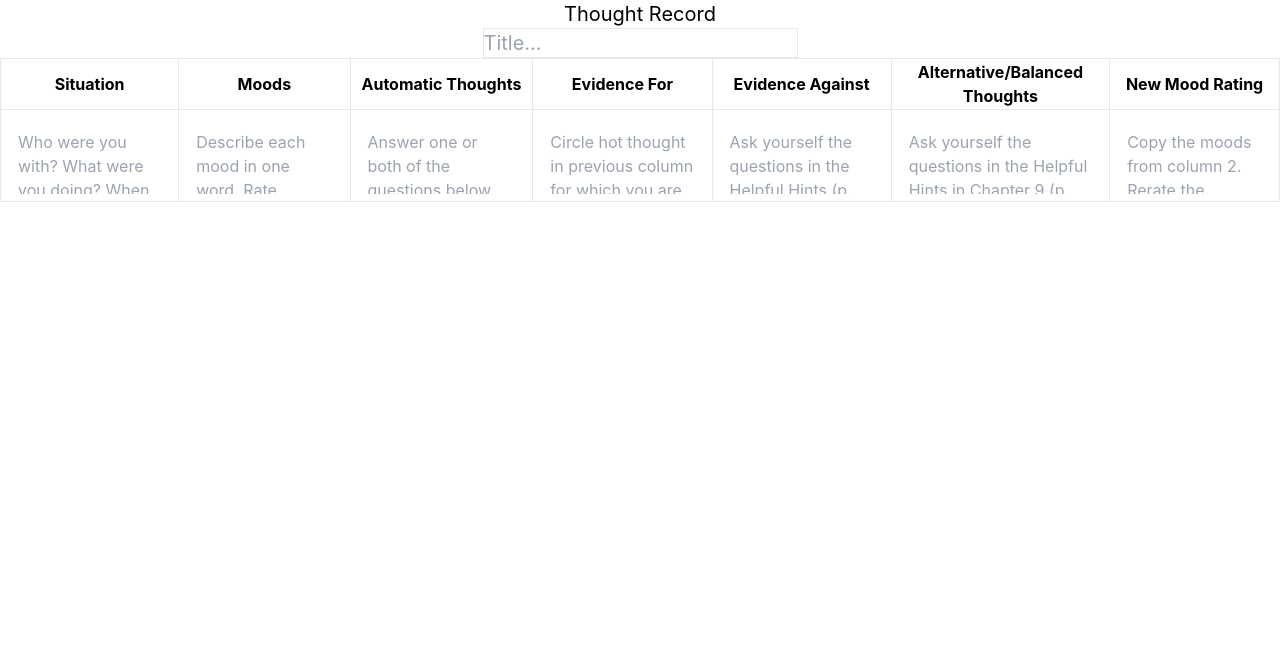
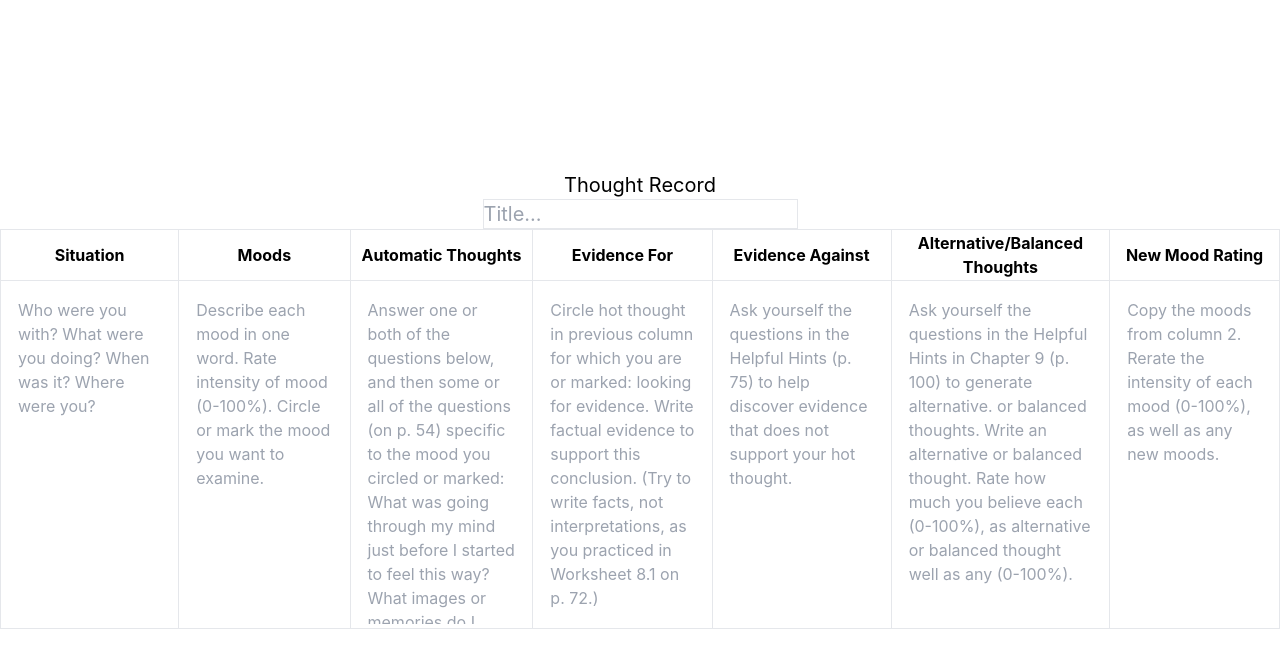
Before and after one commit to Tommacfie/thought-portal, a React (Create React App) app in the folder client/: page / in a window 1280 px wide. Shown: the top 668 px of the page. Built offline with nearby package versions, Linux system fonts and the light colour scheme; no server answers.

Commit message:
fix: mainview and thoughtrecord container layout
Signed-off-by: Tommacfie <tommacfie@aol.com>

```diff
--- a/client/src/pages/mainView/containers/MainViewContainer.tsx
+++ b/client/src/pages/mainView/containers/MainViewContainer.tsx
@@ -5,6 +5,6 @@ const MainViewContainer = ({
 }: {
   children: ReactElement | ReactElement[];
 }) => {
-  return <div className="h-screen w-screen"> {children}</div>;
+  return <div className="h-screen w-screen">{children}</div>;
 };
 export default MainViewContainer;
--- a/client/src/pages/thoughtRecord/ThoughtRecordPage.tsx
+++ b/client/src/pages/thoughtRecord/ThoughtRecordPage.tsx
@@ -4,8 +4,8 @@ import ThoughtRecordContainer from './container/ThoughtRecordContainer';
 const ThoughtRecordPage = () => {
   return (
     <ThoughtRecordContainer>
-      <div className="flex flex-col h-full">
-        <div className="flex flex-col items-center">
+      <div className="flex flex-col h-full justify-center">
+        <div className="flex flex-col items-center justify-center">
           <div className="text-xl">Thought Record</div>
           <input
             name="title"
--- a/client/src/pages/thoughtRecord/components/thoughtRecordTable/ThoughtRecordTable.tsx
+++ b/client/src/pages/thoughtRecord/components/thoughtRecordTable/ThoughtRecordTable.tsx
@@ -4,7 +4,7 @@ import ThoughtRecordTableHeader from './ThoughtRecordTableHeader';
 
 const ThoughtRecordTable = () => {
   return (
-    <table className="border">
+    <table className="h-1/2 border">
       <thead>
         <tr>
           <ThoughtRecordTableHeader />
```
